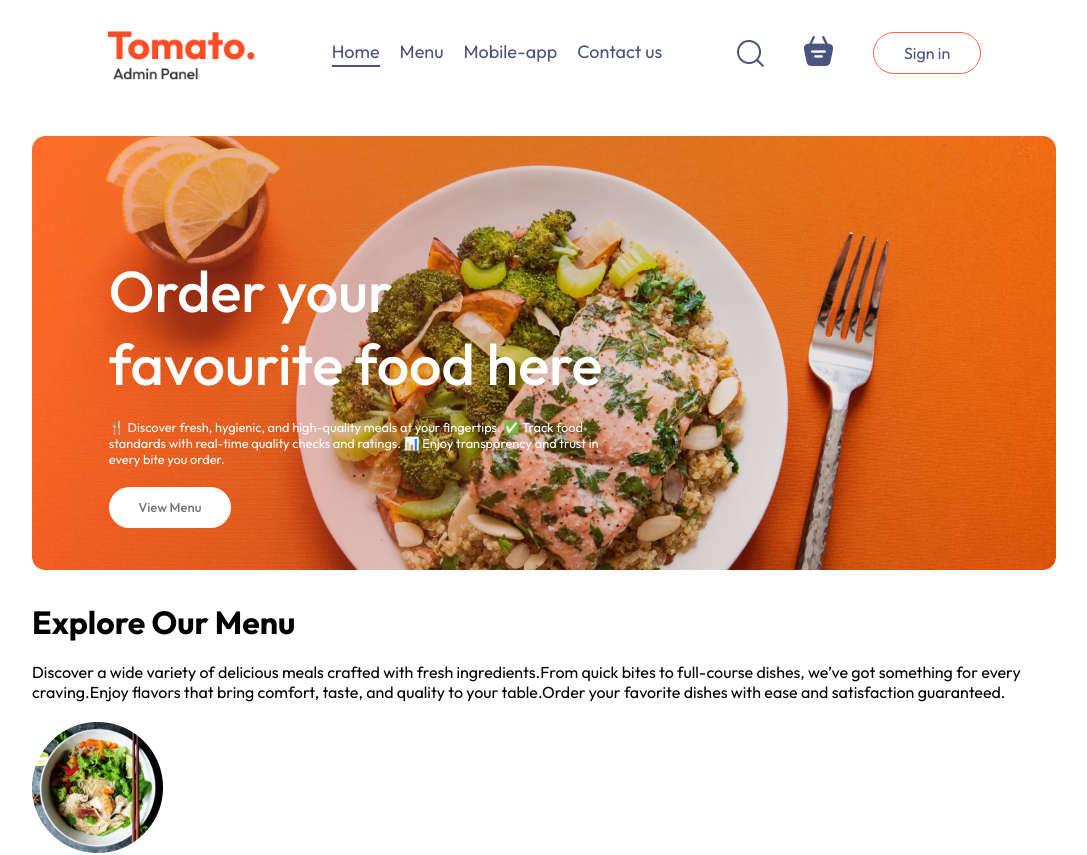
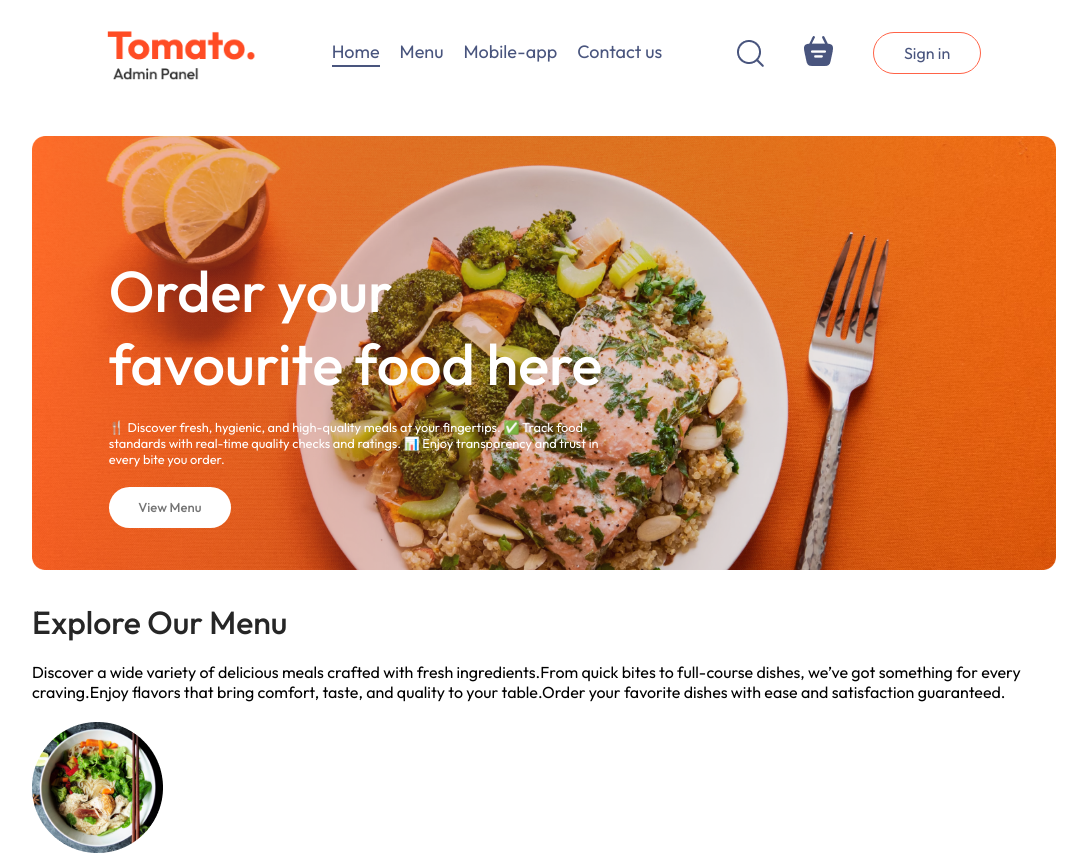
Before and after one commit to Umer-Shafqat/Delivery-App, a React (Create React App) app: page / in a window 1280 px wide. Shown: the top 855 px of the page, without its empty margins (96-1183 px from the left). Built offline with nearby package versions, Linux system fonts and the light colour scheme.

Commit message:
design exploremenu file

```diff
--- a/src/components/Exploremenu/Exploremenu.css
+++ b/src/components/Exploremenu/Exploremenu.css
@@ -3,3 +3,8 @@
     flex-direction: column;
     gap: 20px;
 }
+
+.explore-menu h1{
+    color: #262626;
+    font-weight: 500;
+}
```
